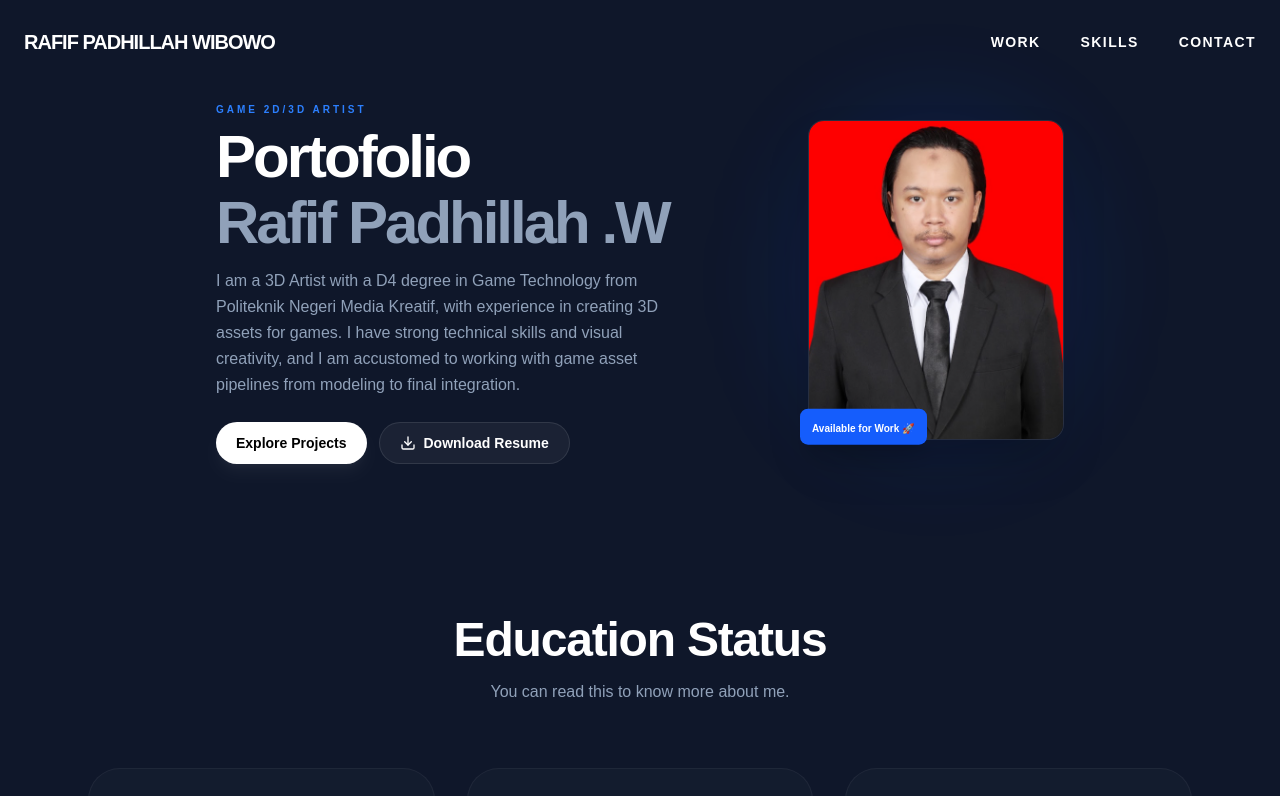
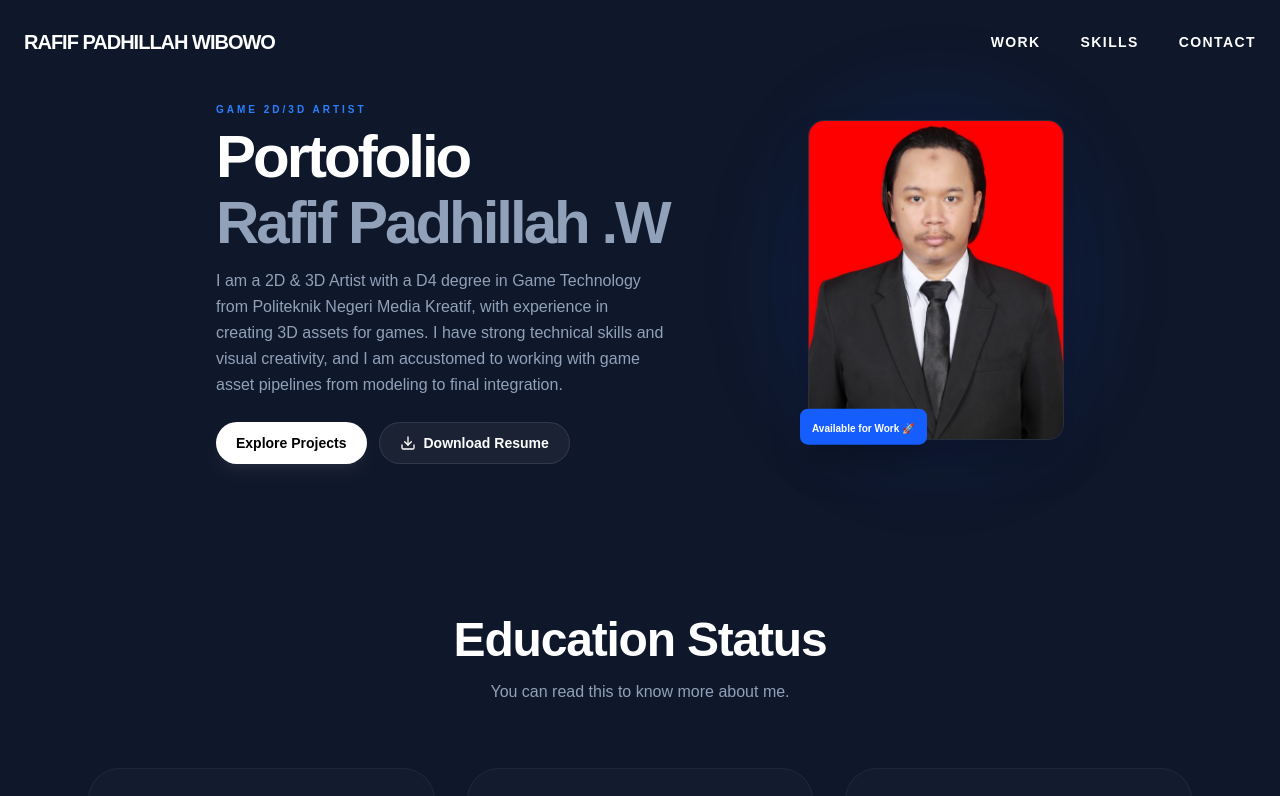
Before and after one commit to TheWildsKing/Website-Portofolio, a Next.js app: page / in a window 1280 px wide. Shown: the top 796 px of the page. Built offline with nearby package versions, Linux system fonts and the light colour scheme.

Commit message:
Update Hero.js

```diff
--- a/components/sections/Hero.js
+++ b/components/sections/Hero.js
@@ -33,7 +33,7 @@ export default function Hero() {
           </h1>
 
           <p className="text-slate-400 text-sm md:text-base leading-relaxed mb-6 max-w-md">
-            I am a 3D Artist with a D4 degree in Game Technology from Politeknik Negeri Media Kreatif,
+            I am a 2D & 3D Artist with a D4 degree in Game Technology from Politeknik Negeri Media Kreatif,
             with experience in creating 3D assets for games. I have strong technical skills and visual creativity,
             and I am accustomed to working with game asset pipelines from modeling to final integration.
           </p>
```
